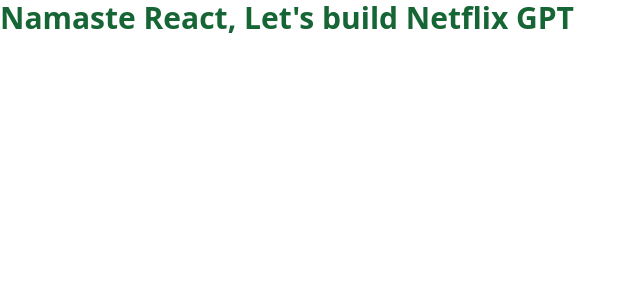
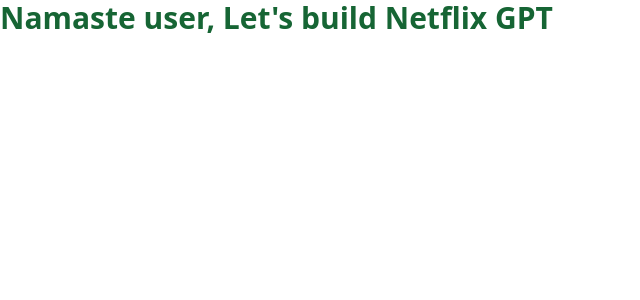
Before and after one commit to Yamini0007/netflix-gpt, a React (Create React App) app: page / in a window 1280 px wide. Shown: the top 300 px of the page, without its empty margins (0-640 px from the left). Built offline with nearby package versions, Linux system fonts and the light colour scheme.

Commit message:
Title updated

```diff
--- a/src/App.js
+++ b/src/App.js
@@ -3,7 +3,7 @@
 function App() {
   return (
     <div className="text-3xl font-bold text-green-800">
-     Namaste React, Let's build Netflix GPT
+     Namaste user, Let's build Netflix GPT
     </div>
   );
 }
```
